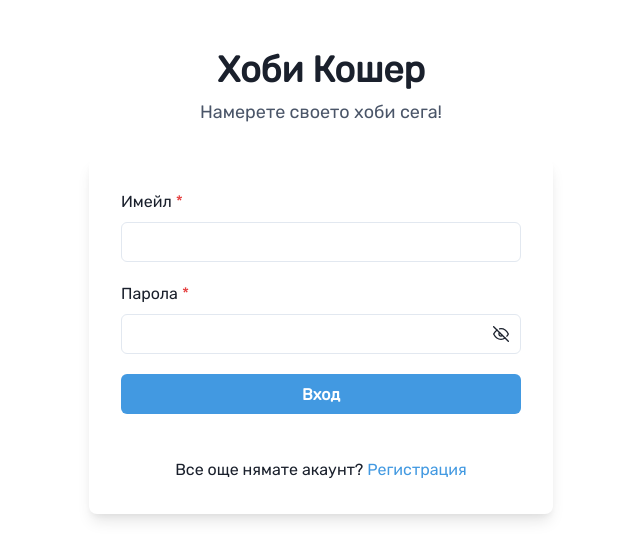
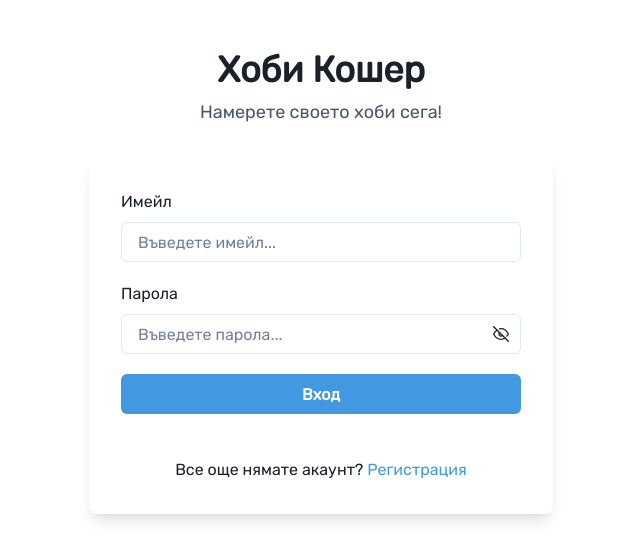
Before and after one commit to maria-pashkulova/hobby-hive, a React (Vite) app in the folder client/: page /login in a window 1280 px wide. Shown: the top 560 px of the page, without its empty margins (319-959 px from the left). Built offline with nearby package versions, Linux system fonts and the light colour scheme.

Commit message:
Validate Login form with Formik and Yup

```diff
--- a/client/src/components/Login.jsx
+++ b/client/src/components/Login.jsx
@@ -1,10 +1,9 @@
+import { useContext, useState } from 'react';
+import { Link as ReactRouterLink, useNavigate } from 'react-router-dom';
+import AuthContext from '../contexts/authContext';
+
 import {
     VStack,
-    FormControl,
-    FormLabel,
-    Input,
-    InputGroup,
-    InputRightElement,
     Button,
     useToast,
     Box,
@@ -12,57 +11,29 @@ import {
     Link
 } from '@chakra-ui/react';
 
-import { FiEye, FiEyeOff } from "react-icons/fi";
-import { useContext, useState } from 'react';
-import { Link as ReactRouterLink, useNavigate } from 'react-router-dom';
+import { Formik } from 'formik';
+import { LoginFormKeys } from '../formKeys/formKeys';
+import { loginFormSchema } from '../schemas/userAuthenticationSchema';
 
-import useForm from "../hooks/useForm";
-import AuthContext from '../contexts/authContext';
+import TextInput from './input-fields/TextInput';
+import PasswordInput from './input-fields/PasswordInput';
 
-const LoginFormKeys = {
-    Email: 'email',
-    Password: 'password'
-}
 
 const Login = () => {
 
+    const [showPassword, setShowPassword] = useState(false);
     const navigate = useNavigate();
     const toast = useToast();
     const { loginSubmitHandler } = useContext(AuthContext);
-    const [loading, setLoading] = useState(false);
 
 
-    //Make Login form controlled
-    const { formValues: userData, onChange } = useForm({
-        [LoginFormKeys.Email]: '',
-        [LoginFormKeys.Password]: ''
-    });
+    //Controlled and validated form using Formik and Yup
+    const handleFormSubmit = async (formValues) => {
 
-    const [showPassword, setShowPassword] = useState(false);
-    const handleClick = () => setShowPassword((showPassword) => !showPassword);
+        //Make request after client side validation
+        try {
 
-
-    const handleFormSubmit = async (e) => {
-        e.preventDefault();
-
-
-        // validate before making a request -> client side validation
-        //TODO - abstract client side validation
-
-        if (userData[LoginFormKeys.Email] === '' || userData[LoginFormKeys.Password] === '') {
-            toast({
-                title: "Попълнете всички полета!",
-                status: "error",
-                duration: 3000,
-                isClosable: true,
-                position: "bottom",
-            });
-            return;
-        }
-
-        try {
-            setLoading(true);
-            await loginSubmitHandler(userData);
+            await loginSubmitHandler(formValues);
 
             toast({
                 title: "Успешно вписване!",
@@ -73,14 +44,13 @@ const Login = () => {
             });
 
             navigate('/')
+
         } catch (error) {
 
-            //incorrect email or password
-            //TODO: ??? - просто така съм си написала сървъра в userController
-            //да ми връща 400 ако има липсващи полета
-            //case: непопълнени полета - въпреки че мисля че е излишно
+            //401 - incorrect email or password
+            //400 - непопълнени полета - въпреки че мисля че е излишно
             //защото сложих клиентска валидация за това
-            //а тази сървърната си остава за заявки от клиенти като постман
+            //а тази сървърната си остава за заявки от клиенти като постман (освен ако клиентската не може да се прескочи)
 
             if (error.status === 401 || error.status === 400) {
                 toast({
@@ -90,8 +60,9 @@ const Login = () => {
                     isClosable: true,
                     position: "bottom",
                 });
+
             } else {
-                //case изключвам си сървъра - грешка при свързването със сървъра
+                //грешка при свързването със сървъра
                 toast({
                     title: 'Възникна грешка при свързване!',
                     status: "error",
@@ -101,48 +72,42 @@ const Login = () => {
                 });
             }
 
-        } finally {
-            setLoading(false);
         }
 
     }
+    const handleClick = () => setShowPassword((showPassword) => !showPassword);
 
     return (
-        <VStack as='form' spacing='5' onSubmit={handleFormSubmit} noValidate>
-            <FormControl id='email' isRequired>
-                <FormLabel>Имейл</FormLabel>
-                <Input
+        <Formik
+            initialValues={{
+                [LoginFormKeys.Email]: '',
+                [LoginFormKeys.Password]: ''
+            }}
+            validationSchema={loginFormSchema}
+            onSubmit={handleFormSubmit}
+        >
+            {({ isSubmitting, handleSubmit }) => (
+                <VStack as='form' spacing='5' onSubmit={handleSubmit} noValidate>
+                    <TextInput
                         type='email'
-                    name='email'
-                    value={userData[LoginFormKeys.Email]}
-                    onChange={onChange}
+                        name={LoginFormKeys.Email}
+                        placeholder='Въведете имейл...'
+                        label='Имейл'
                     />
-            </FormControl>
-            <FormControl id='password' isRequired>
-                <FormLabel>Парола</FormLabel>
-                <InputGroup>
-                    <Input
+                    <PasswordInput
                         type={showPassword ? 'text' : 'password'}
-                        name='password'
-                        value={userData[LoginFormKeys.Password]}
-                        onChange={onChange}
+                        name={LoginFormKeys.Password}
+                        placeholder='Въведете парола...'
+                        label='Парола'
+                        showPassword={showPassword}
+                        handleClick={handleClick}
                     />
-                    <InputRightElement h={'full'}>
-                        <Button
-                            variant={'ghost'}
-                            size='xl'
-                            onClick={handleClick}>
-                            {showPassword ? <FiEye /> : <FiEyeOff />}
-                        </Button>
-                    </InputRightElement>
-                </InputGroup>
-            </FormControl>
                     <Button
                         type='submit'
                         bg={'blue.400'}
                         w='100%'
                         color={'white'}
-                isLoading={loading}
+                        isLoading={isSubmitting}
                         loadingText='Вписване...'
                         _hover={{
                             bg: 'blue.500',
@@ -156,6 +121,10 @@ const Login = () => {
                     </Box>
 
                 </VStack >
+            )}
+
+
+        </Formik>
     )
 }
 
--- a/client/src/components/Register.jsx
+++ b/client/src/components/Register.jsx
@@ -29,9 +29,8 @@ const Register = () => {
     //Controlled and validated form using Formik and Yup
     const handleFormSubmit = async (formValues) => {
 
-        //make request after client side validation
+        //Make request after client side validation
         try {
-
             await registerSubmitHandler(formValues);
             toast({
                 title: "Успешна регистрация!",
@@ -45,7 +44,7 @@ const Register = () => {
 
         } catch (error) {
             //409 - user with the same email exists
-            //400- непопълнени полета - въпреки че мисля че е излишно
+            //400 - непопълнени полета - въпреки че мисля че е излишно
             //защото сложих клиентска валидация за това
             //а тази сървърната си остава за заявки от клиенти като постман (освен ако клиентската не може да се прескочи)
             if (error.status === 409 || error.status === 400) {
@@ -57,7 +56,7 @@ const Register = () => {
                     position: "bottom",
                 });
             } else {
-                //case изключвам си сървъра - грешка при свързването със сървъра
+                //грешка при свързването със сървъра
                 toast({
                     title: 'Възникна грешка при свързване!',
                     status: "error",
@@ -86,7 +85,7 @@ const Register = () => {
         >
 
             {({ isSubmitting, handleSubmit }) => (
-                <VStack as='form' spacing='5' onSubmit={handleSubmit}>
+                <VStack as='form' spacing='5' onSubmit={handleSubmit} noValidate>
                     <TextInput
                         type='text'
                         name={RegisterFormKeys.FirstName}
@@ -100,7 +99,7 @@ const Register = () => {
                         label='Фамилия'
                     />
                     <TextInput
-                        type='text'
+                        type='email'
                         name={RegisterFormKeys.Email}
                         placeholder='Въведете имейл...'
                         label='Имейл'
--- a/client/src/contexts/authContext.jsx
+++ b/client/src/contexts/authContext.jsx
@@ -18,11 +18,6 @@ export const AuthProvider = ({ children }) => {
 
     //auth - данните върнати от сървъра след успешен логин
     const [auth, setAuth] = usePersistedState('user', {});
-
-    //Вариант да не пазя токена в localStorage, а само в бисквитка
-    // => не ми се налага да изнасям токена в localStorage, за да го пратя с request-a
-    //той просто се изпраща заради  credentials:include
-
 
     //ВХОД:
     //await is needed in order to save user data in the context
--- a/client/src/formKeys/formKeys.js
+++ b/client/src/formKeys/formKeys.js
@@ -1,3 +1,9 @@
+export const LoginFormKeys = {
+    Email: 'email',
+    Password: 'password'
+}
+
+
 export const RegisterFormKeys = {
     FirstName: 'firstName',
     LastName: 'lastName',
--- a/client/src/schemas/userAuthenticationSchema.js
+++ b/client/src/schemas/userAuthenticationSchema.js
@@ -1,8 +1,13 @@
 import * as yup from "yup";
-import { RegisterFormKeys } from "../formKeys/formKeys";
+import { LoginFormKeys, RegisterFormKeys } from "../formKeys/formKeys";
 
 // min 5 characters, 1 upper case letter, 1 lower case letter, 1 numeric digit.
 const passwordRules = /^(?=.*\d)(?=.*[a-z])(?=.*[A-Z]).{5,}$/;
+
+export const loginFormSchema = yup.object().shape({
+    [LoginFormKeys.Email]: yup.string().trim().required('Въведете имейл').email("Моля въведете валиден имейл адрес"),
+    [LoginFormKeys.Password]: yup.string().trim().required('Въведете парола!')
+});
 
 export const registerFormSchema = yup.object().shape({
     [RegisterFormKeys.FirstName]: yup.string().trim().required('Въведете име!'),
--- a/client/src/services/userService.js
+++ b/client/src/services/userService.js
@@ -2,6 +2,12 @@ import * as request from '../lib/request';
 import trimInputValues from '../utils/sanitizeUserInput'; //Sanitize user input before making a request
 
 const baseUrl = 'http://localhost:5000/users';
+
+
+//Returns a promise
+export const login = (userData) => (
+    request.post(`${baseUrl}/login`, userData)
+);
 
 //Returns a promise
 export const register = ({ firstName, lastName, email, password }) => (
@@ -12,14 +18,6 @@ export const register = ({ firstName, lastName, email, password }) => (
         email,
         password
     }))
-);
-
-//return promise
-export const login = ({ email, password }) => (
-    request.post(`${baseUrl}/login`, {
-        email,
-        password
-    })
 );
 
 //return promise
```
Lines whose indentation alone changed are shown as unchanged.
